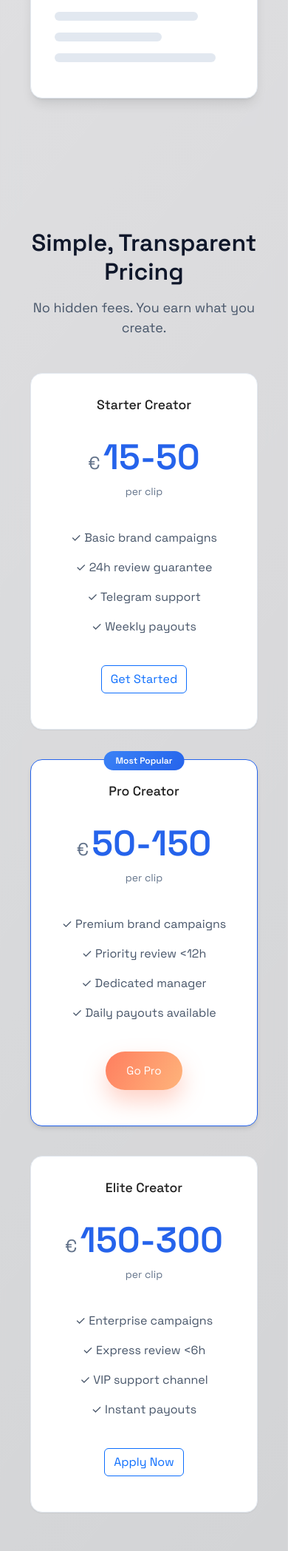
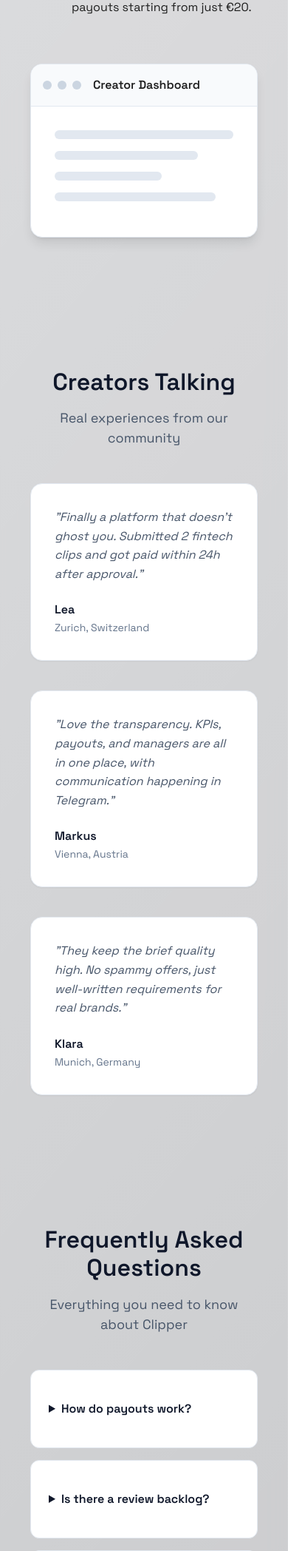
Before and after one commit to Meir909/clipper-hub, a Flask app: page / in a window 390 px wide. Shown: the part 3387-5483 px from the top of the page at 74% size. Run offline with Flask 3, Linux system fonts and the light colour scheme; some libraries are stand-ins or nearby versions.

Commit message:
Fix landing page issues and add modern header
🚫 Remove Pricing Section:
- Removed pricing section as it's not implemented yet
- Cleaned up associated CSS styles
- Maintained landing page flow without pricing gap

🎨 Fix Landing Page Sidebar Issues:
- Enhanced landing page detection (landing endpoint + None)
- Added comprehensive sidebar hiding rules
- Ensured proper margin reset for landing content

📱 Add Modern Fixed Header:
- Implemented transparent backdrop header with blur effect
- Added scroll-based styling changes
- Included navigation with smooth scroll anchoring
- Responsive design with mobile adaptations

✨ Header Features:
- Fixed positioning with high z-index
- Glassmorphism effect with backdrop-filter
- Dynamic styling on scroll (scrolled class)
- Logo with icon and brand name
- Navigation links to page sections
- CTA buttons (Sign In / Get Started)
- Mobile-responsive navigation hiding

🎯 Interactive Enhancements:
- Smooth scroll navigation to sections
- Header transparency changes on scroll
- Hover effects on navigation and buttons
- Proper spacing for fixed header (hero section padding)
- Mobile-optimized button sizes

🔧 Technical Improvements:
- Better endpoint detection for landing page
- Optimized CSS selectors for landing page
- Clean separation of landing vs dashboard styles
- Performance-optimized scroll handlers
- Semantic HTML5 header structure

```diff
--- a/app/templates/landing.html
+++ b/app/templates/landing.html
@@ -1,6 +1,26 @@
 {% extends 'layouts/base.html' %}
 {% set page_title = 'Clipper - Content Creator Platform' %}
 {% block content %}
+
+<!-- Landing Header -->
+<header class="landing-header" id="landingHeader">
+    <div class="container">
+        <a href="{{ url_for('landing') }}" class="landing-logo">
+            <div class="logo-icon">🎬</div>
+            <span>Clipper HQ</span>
+        </a>
+        <nav class="landing-nav">
+            <a href="#how-it-works">How It Works</a>
+            <a href="#features">Features</a>
+            <a href="#testimonials">Testimonials</a>
+            <a href="#faq">FAQ</a>
+        </nav>
+        <div class="landing-actions">
+            <a href="{{ url_for('auth.login') }}" class="btn btn-outline-light">Sign In</a>
+            <a href="{{ url_for('auth.register') }}" class="btn btn-primary">Get Started</a>
+        </div>
+    </div>
+</header>
 
 <!-- Hero Section -->
 <section class="hero-section reveal">
@@ -142,87 +162,6 @@
     </div>
 </section>
 
-<!-- Pricing -->
-<section class="pricing-section reveal">
-    <div class="container">
-        <div class="text-center mb-5">
-            <h2 class="section-title">Simple, Transparent Pricing</h2>
-            <p class="section-subtitle">No hidden fees. You earn what you create.</p>
-        </div>
-        <div class="row g-4 justify-content-center">
-            <div class="col-lg-4">
-                <div class="pricing-card">
-                    <div class="pricing-header">
-                        <h3>Starter Creator</h3>
-                        <div class="pricing-price">
-                            <span class="currency">€</span>
-                            <span class="amount">15-50</span>
-                            <span class="period">per clip</span>
-                        </div>
-                    </div>
-                    <div class="pricing-features">
-                        <ul>
-                            <li>✓ Basic brand campaigns</li>
-                            <li>✓ 24h review guarantee</li>
-                            <li>✓ Telegram support</li>
-                            <li>✓ Weekly payouts</li>
-                        </ul>
-                    </div>
-                    <div class="pricing-action">
-                        <a href="{{ url_for('auth.register') }}" class="btn btn-outline-primary">Get Started</a>
-                    </div>
-                </div>
-            </div>
-            <div class="col-lg-4">
-                <div class="pricing-card popular">
-                    <div class="popular-badge">Most Popular</div>
-                    <div class="pricing-header">
-                        <h3>Pro Creator</h3>
-                        <div class="pricing-price">
-                            <span class="currency">€</span>
-                            <span class="amount">50-150</span>
-                            <span class="period">per clip</span>
-                        </div>
-                    </div>
-                    <div class="pricing-features">
-                        <ul>
-                            <li>✓ Premium brand campaigns</li>
-                            <li>✓ Priority review &lt;12h</li>
-                            <li>✓ Dedicated manager</li>
-                            <li>✓ Daily payouts available</li>
-                        </ul>
-                    </div>
-                    <div class="pricing-action">
-                        <a href="{{ url_for('auth.register') }}" class="btn btn-primary">Go Pro</a>
-                    </div>
-                </div>
-            </div>
-            <div class="col-lg-4">
-                <div class="pricing-card">
-                    <div class="pricing-header">
-                        <h3>Elite Creator</h3>
-                        <div class="pricing-price">
-                            <span class="currency">€</span>
-                            <span class="amount">150-300</span>
-                            <span class="period">per clip</span>
-                        </div>
-                    </div>
-                    <div class="pricing-features">
-                        <ul>
-                            <li>✓ Enterprise campaigns</li>
-                            <li>✓ Express review &lt;6h</li>
-                            <li>✓ VIP support channel</li>
-                            <li>✓ Instant payouts</li>
-                        </ul>
-                    </div>
-                    <div class="pricing-action">
-                        <a href="{{ url_for('auth.register') }}" class="btn btn-outline-primary">Apply Now</a>
-                    </div>
-                </div>
-            </div>
-        </div>
-    </div>
-</section>
 
 <!-- Testimonials -->
 <section class="testimonials-section reveal">
@@ -322,7 +261,7 @@
 <style>
 /* Hero Section */
 .hero-section {
-    padding: 4rem 0;
+    padding: 8rem 0 4rem;
     background: linear-gradient(135deg, var(--gifo-bg-secondary) 0%, var(--gifo-bg-primary) 100%);
 }
 
@@ -540,73 +479,6 @@
 .preview-line:nth-child(3) { width: 60%; }
 .preview-line:nth-child(4) { width: 90%; }
 
-/* Pricing */
-.pricing-card {
-    background: var(--gifo-bg-primary);
-    border: 1px solid var(--gifo-border-subtle);
-    border-radius: var(--gifo-radius-xl);
-    padding: 2rem;
-    text-align: center;
-    box-shadow: var(--gifo-shadow-sm);
-    transition: all 0.3s ease;
-    position: relative;
-    height: 100%;
-}
-
-.pricing-card:hover {
-    transform: translateY(-5px);
-    box-shadow: var(--gifo-shadow-lg);
-}
-
-.pricing-card.popular {
-    border-color: var(--gifo-primary);
-    box-shadow: var(--gifo-shadow-md);
-}
-
-.popular-badge {
-    position: absolute;
-    top: -12px;
-    left: 50%;
-    transform: translateX(-50%);
-    background: var(--gifo-gradient-primary);
-    color: white;
-    padding: 0.25rem 1rem;
-    border-radius: 2rem;
-    font-size: 0.75rem;
-    font-weight: 600;
-}
-
-.pricing-price {
-    margin: 1.5rem 0;
-}
-
-.currency {
-    font-size: 1.5rem;
-    color: var(--gifo-text-muted);
-}
-
-.amount {
-    font-size: 3rem;
-    font-weight: 700;
-    color: var(--gifo-primary);
-}
-
-.period {
-    display: block;
-    color: var(--gifo-text-muted);
-    font-size: 0.875rem;
-}
-
-.pricing-features ul {
-    list-style: none;
-    padding: 0;
-    margin: 2rem 0;
-}
-
-.pricing-features li {
-    padding: 0.5rem 0;
-    color: var(--gifo-text-secondary);
-}
 
 /* Testimonials */
 .testimonial-card {
@@ -722,8 +594,44 @@ document.addEventListener('DOMContentLoaded', function() {
         });
     }
 
-    window.addEventListener('scroll', revealOnScroll);
-    revealOnScroll(); // Initial check
+    // Header scroll effect
+    const header = document.getElementById('landingHeader');
+    let lastScroll = 0;
+
+    function handleHeaderScroll() {
+        const currentScroll = window.pageYOffset;
+
+        if (currentScroll > 50) {
+            header.classList.add('scrolled');
+        } else {
+            header.classList.remove('scrolled');
+        }
+
+        lastScroll = currentScroll;
+    }
+
+    window.addEventListener('scroll', function() {
+        revealOnScroll();
+        handleHeaderScroll();
+    });
+
+    // Initial checks
+    revealOnScroll();
+    handleHeaderScroll();
+
+    // Smooth scroll for navigation links
+    document.querySelectorAll('.landing-nav a[href^="#"]').forEach(anchor => {
+        anchor.addEventListener('click', function (e) {
+            e.preventDefault();
+            const target = document.querySelector(this.getAttribute('href'));
+            if (target) {
+                target.scrollIntoView({
+                    behavior: 'smooth',
+                    block: 'start'
+                });
+            }
+        });
+    });
 });
 </script>
 
```
Also changed, not shown: app/templates/layouts/base.html (+78 -1 lines).
